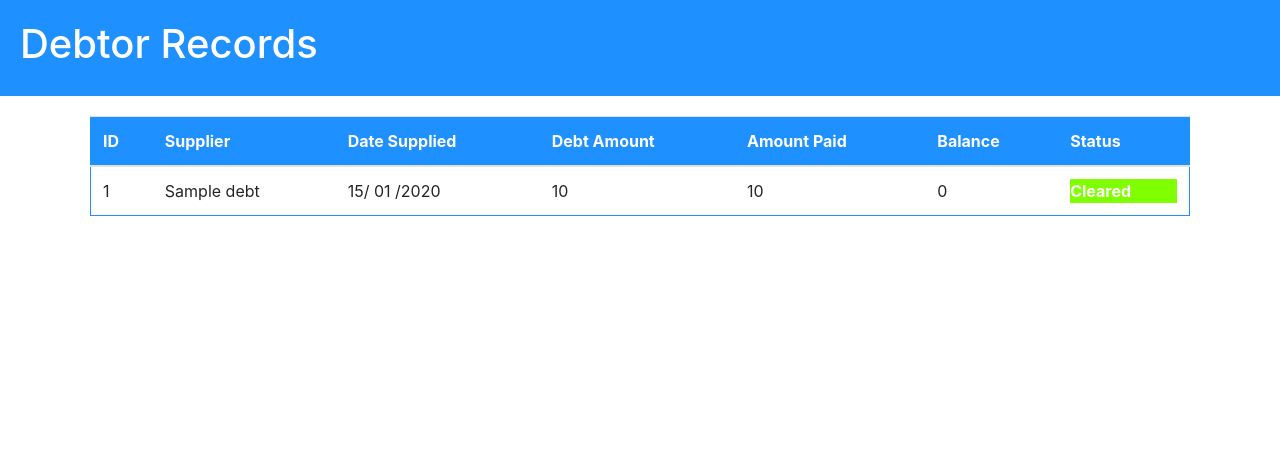
After one commit to jod35/Debtor, a Flask app: page /debtors/lists in a window 1280 px wide. The commit adds this page. Shown: the top 456 px of the page. Run offline with Flask 2, Linux system fonts and the light colour scheme; tables that the repository leaves empty hold one stand-in row (values such as "Sample post"); some libraries are stand-ins or nearby versions.

Commit message:
debt list font-end , all works fine

```diff
--- a/debtor/static/main.css
+++ b/debtor/static/main.css
@@ -36,3 +36,17 @@ footer{
     font-weight: bolder;
     text-decoration: none;
 }
+.paid{
+    background-color: chartreuse;
+    color: white;
+}
+.not-paid{
+    color: red;
+}
+table{
+    border: 1px solid dodgerblue;
+}
+th{
+    background-color: dodgerblue;
+    color: white;
+}
--- a/debtor/templates/adddebt.html
+++ b/debtor/templates/adddebt.html
@@ -37,7 +37,11 @@
     </form>
     <br>
     <small>
+        <b>View Debts <a href="{{url_for('view_debts')}}">Here</a></b>
+        <br>
         Go Back <a href="{{url_for('user_dashboard')}}">Home</a>
+        <br>
+
     </small>
    </div>
 {% endblock body %}
--- /dev/null
+++ b/debtor/templates/debts.html
@@ -0,0 +1,49 @@
+{% extends 'layout.html' %}
+{% block body %}
+
+  {% if debts %}
+      <table class="table">
+          <thead>
+              <tr>
+                  <th>ID</th>
+                  <th>Supplier</th>
+                  <th>Date Supplied</th>
+                  <th>Debt Amount</th>
+                  <th>Amount Paid</th>
+                  <th>Balance</th>
+                  <th>Status</th>
+              </tr>
+          </thead>
+          <tbody>
+
+              {% for d in debts %}
+                  <tr>
+                      <td>{{ d.id }}</td>
+                      <td>{{ d.supplier_name }}</td>
+                      <td>{{ d.date_supplied.strftime('%d/ %m /%Y') }}</td>
+                      <td>{{ d.debt_amount }}</td>
+                      <td>{{d.amount_paid}}</td>
+                      <td>{{d.debt_amount - d.amount_paid}}</td>
+                      <td>
+
+                          {% if d.cleared == True %}
+                              <div class="paid">
+                                  <b>Cleared</b>
+                              </div>
+                          {% else %}
+                            <div class="not-paid">
+                                <b>Pending</b>
+                            </div>
+                          {% endif %}
+
+                      </td>
+                  </tr>
+              {% endfor %}
+
+          </tbody>
+      </table>
+  {% else %}
+
+  {% endif %}
+
+{% endblock body %}
--- a/debtor/views.py
+++ b/debtor/views.py
@@ -48,7 +48,7 @@ def create_account():
     return render_template('sign.html', form=form)
 
 
-@app.route('/debtors/list')
+@app.route('/debtors/dashboard')
 def user_dashboard():
     return render_template('lists.html')
 
@@ -77,3 +77,11 @@ def add_debts():
         flash("Record Has Been Saved Successfully")
         return redirect(url_for('add_debts'))
     return render_template('adddebt.html',form=form,today=today)
+
+@app.route('/debtors/lists')
+def view_debts():
+
+    context={
+        'debts':Debt.query.all()
+    }
+    return render_template('debts.html',**context)
```
